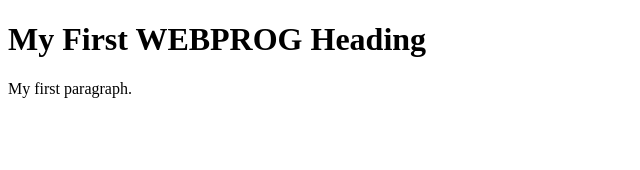
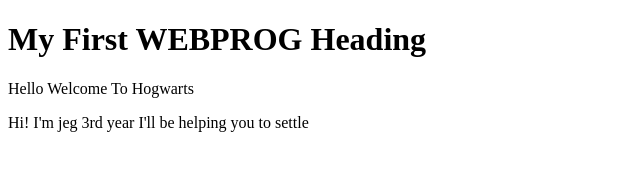
Before and after one commit to jose-emmanuel-gabriel-ocenar/WEBPROG-IT241-HTML-LESSONS, a plain HTML site: page home/index.html in a window 1280 px wide. Shown: the whole page, without its empty margins (0-640 px from the left). Drawn offline with Linux system fonts and the light colour scheme.

Commit message:
Update page title and content in index.html

```diff
--- a/home/index.html
+++ b/home/index.html
@@ -6,7 +6,8 @@
 <body>
 
 <h1>My First WEBPROG Heading</h1>
-<p>My first paragraph.</p>
+<p>Hello Welcome To Hogwarts</p>
+<p>Hi! I'm jeg 3rd year I'll be helping you to settle</p>
 
 </body>
 </html>
```
